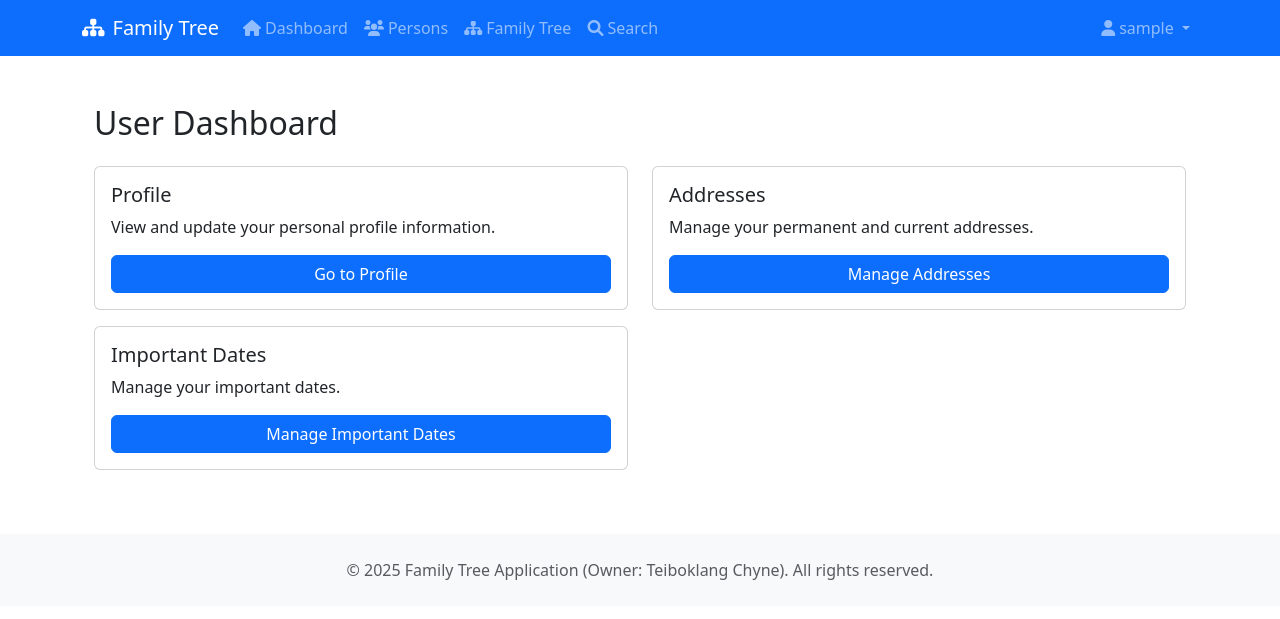
After one commit to teibokchyne/Family-Tree, a Flask app: page /dashboard in a window 1280 px wide. The commit adds this page. Shown: the top 619 px of the page. Run offline with Flask 3, Linux system fonts and the light colour scheme; the visitor is signed in with stand-in values (Sample User, id 1).

```diff
--- a/family_tree/cursor.py
+++ b/family_tree/cursor.py
@@ -1,3 +1,5 @@
+from flask import current_app as app
+
 class Cursor:
     def query(self, db, table, *args, filter_by=False, **kwargs):
         """
@@ -65,7 +67,7 @@ class Cursor:
         """
         records = db.session.query(table).filter_by(**kwargs).all()
         if not records:
-            raise ValueError(f"Record not found in {table.__tablename__}")
+            app.logger.warning(f"No records found in {table.__tablename__} matching {kwargs}")
         for record in records:
             db.session.delete(record)
         db.session.commit()
--- a/family_tree/routes/user.py
+++ b/family_tree/routes/user.py
@@ -44,6 +44,14 @@ def restrict_access_to_user():
     else:
         app.logger.info(f"User {current_user.username} accessed user routes.")
 
+@bp.route('/dashboard')
+@login_required
+def dashboard():
+    """
+    Render the user dashboard page.
+    """
+    app.logger.info(f"Rendering dashboard for user {current_user.get_id()}.")
+    return render_template('user/dashboard.html')
 
 @bp.route('/profile', methods=['GET', 'POST'])
 @login_required
@@ -239,3 +247,17 @@ def delete_address(address_id):
             f"Address ID {address_id} deleted for user {current_user.username}.")
 
     return redirect(url_for('user.address'))
+
+@bp.route('/display_important_dates')
+@login_required
+def display_important_dates():
+    """
+    Render the important dates page for the user.
+    """
+    app.logger.info(
+        f"Rendering important dates page for user {current_user.username}.")
+
+    return render_template(
+        'user/display_important_dates.html',
+        important_dates=current_user.important_dates
+    )
--- a/family_tree/templates/base.html
+++ b/family_tree/templates/base.html
@@ -18,8 +18,8 @@
     <!-- Navigation -->
     <nav class="navbar navbar-expand-lg navbar-dark bg-primary">
         <div class="container">
-            {% if current_user.is_authenticated %}
-              <a class="navbar-brand" href="{{ url_for('common.dashboard') }}">
+            {% if current_user.is_authenticated and not current_user.is_admin %}
+              <a class="navbar-brand" href="{{ url_for('user.dashboard') }}">
                 <i class="fas fa-sitemap me-2"></i>Family Tree
               </a>
             {% else %}
@@ -34,11 +34,13 @@
             <div class="collapse navbar-collapse" id="navbarNav">
                 <ul class="navbar-nav me-auto">
                     {% if current_user.is_authenticated %}
-                        <li class="nav-item">
-                            <a class="nav-link" href="{{ url_for('common.dashboard') }}">
-                                <i class="fas fa-home me-1"></i>Dashboard
-                            </a>
-                        </li>
+                        {% if not current_user.is_admin %}
+                            <li class="nav-item">
+                                <a class="nav-link" href="{{ url_for('user.dashboard') }}">
+                                    <i class="fas fa-home me-1"></i>Dashboard
+                                </a>
+                            </li>
+                        {% endif %}
                         <li class="nav-item">
                             <a class="nav-link" href="#">
                                 <i class="fas fa-users me-1"></i>Persons
--- /dev/null
+++ b/family_tree/templates/user/dashboard.html
@@ -0,0 +1,35 @@
+{% extends 'base.html' %}
+{% block content %}
+<div class="container mt-5">
+	<h2 class="mb-4">User Dashboard</h2>
+	<div class="row">
+		<div class="col-md-6 mb-3">
+			<div class="card h-100">
+				<div class="card-body d-flex flex-column justify-content-between">
+					<h5 class="card-title">Profile</h5>
+					<p class="card-text">View and update your personal profile information.</p>
+					<a href="{{ url_for('user.profile') }}" class="btn btn-primary mt-auto">Go to Profile</a>
+				</div>
+			</div>
+		</div>
+		<div class="col-md-6 mb-3">
+			<div class="card h-100">
+				<div class="card-body d-flex flex-column justify-content-between">
+					<h5 class="card-title">Addresses</h5>
+					<p class="card-text">Manage your permanent and current addresses.</p>
+					<a href="{{ url_for('user.address') }}" class="btn btn-primary mt-auto">Manage Addresses</a>
+				</div>
+			</div>
+		</div>
+    <div class="col-md-6 mb-3">
+			<div class="card h-100">
+				<div class="card-body d-flex flex-column justify-content-between">
+					<h5 class="card-title">Important Dates</h5>
+					<p class="card-text">Manage your important dates.</p>
+					<a href="{{ url_for('user.display_important_dates') }}" class="btn btn-primary mt-auto">Manage Important Dates</a>
+				</div>
+			</div>
+		</div>
+	</div>
+</div>
+{% endblock %}
```
Also changed, not shown: family_tree/models.py (+26 -15 lines), family_tree/routes/common.py (+0 -9 lines), family_tree/templates/user/display_important_dates.html (added, +27 -0 lines), migrations/versions/1501b4e891d6_.py (added, +35 -0 lines), tests/test_routes.py (+106 -2 lines).
